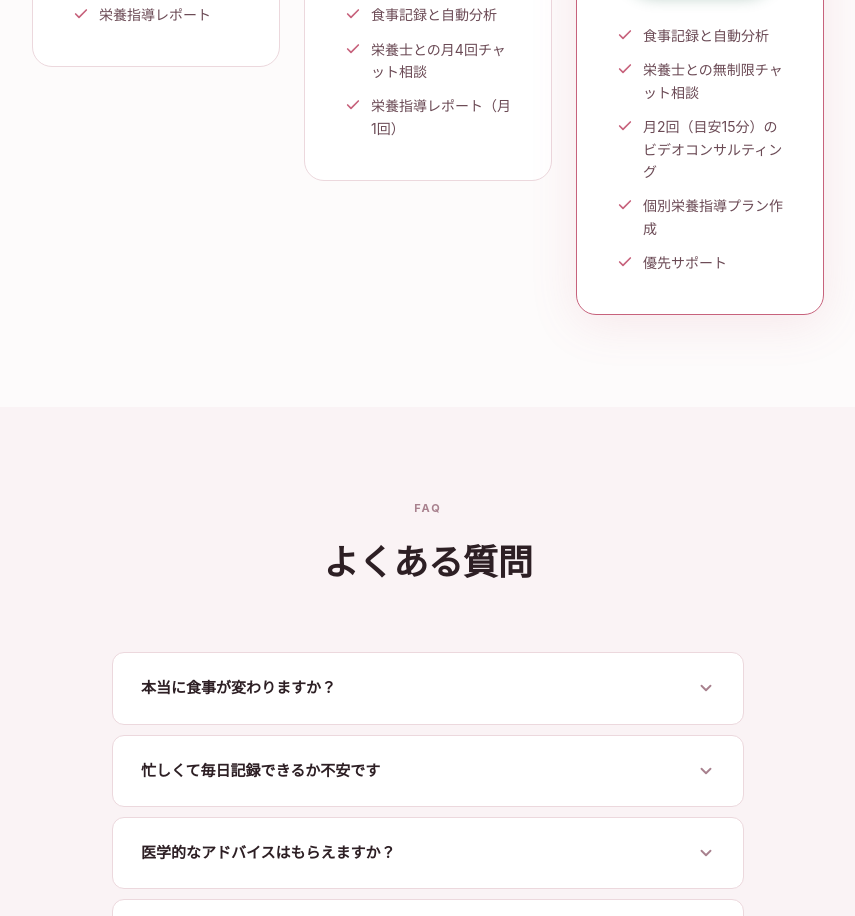
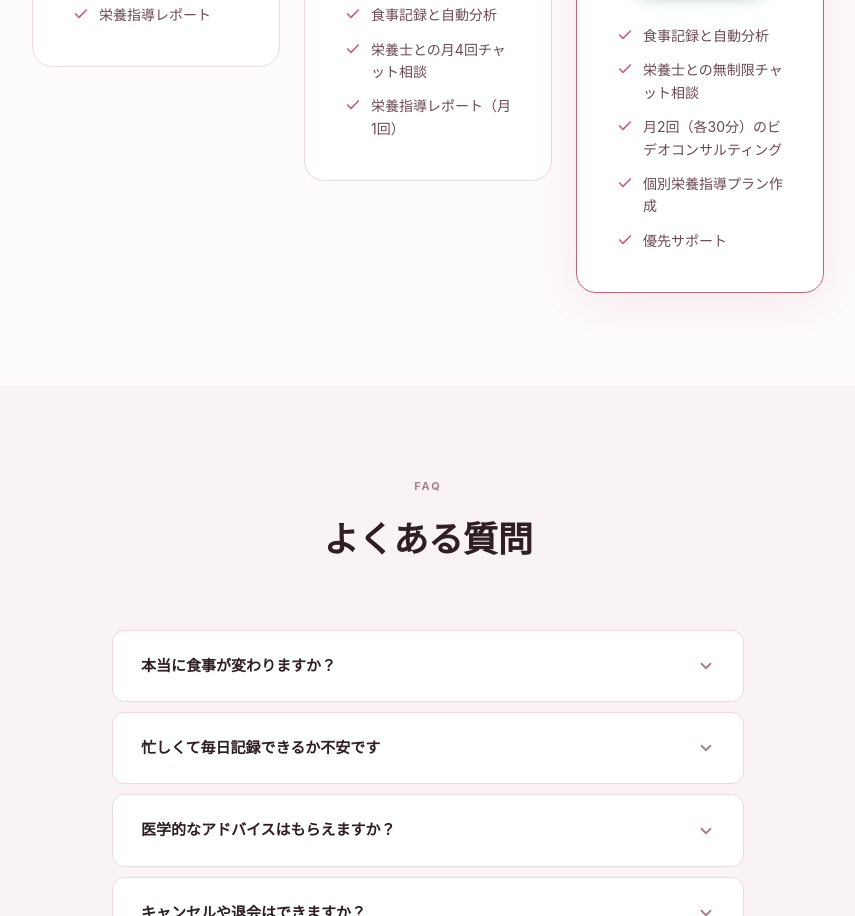
Before and after one commit to abouttheengineer/miomio-web, a plain HTML site: page index.html in a window 1280 px wide. Shown: the part 4342-5258 px from the top of the page, without its empty margins (212-1067 px from the left). Drawn offline with Linux system fonts and the light colour scheme.

Commit message:
プレミアムプランのビデオ相談を「月2回(各30分)」に修正
Co-Authored-By: Claude Sonnet 5 <noreply@anthropic.com>

```diff
--- a/index.html
+++ b/index.html
@@ -318,7 +318,7 @@
           <ul class="plan__features">
             <li><svg width="16" height="16" viewBox="0 0 24 24" fill="none" stroke="currentColor" stroke-width="2.5" stroke-linecap="round" stroke-linejoin="round" aria-hidden="true"><polyline points="20 6 9 17 4 12"/></svg>食事記録と自動分析</li>
             <li><svg width="16" height="16" viewBox="0 0 24 24" fill="none" stroke="currentColor" stroke-width="2.5" stroke-linecap="round" stroke-linejoin="round" aria-hidden="true"><polyline points="20 6 9 17 4 12"/></svg>栄養士との無制限チャット相談</li>
-            <li><svg width="16" height="16" viewBox="0 0 24 24" fill="none" stroke="currentColor" stroke-width="2.5" stroke-linecap="round" stroke-linejoin="round" aria-hidden="true"><polyline points="20 6 9 17 4 12"/></svg>月2回（目安15分）のビデオコンサルティング</li>
+            <li><svg width="16" height="16" viewBox="0 0 24 24" fill="none" stroke="currentColor" stroke-width="2.5" stroke-linecap="round" stroke-linejoin="round" aria-hidden="true"><polyline points="20 6 9 17 4 12"/></svg>月2回（各30分）のビデオコンサルティング</li>
             <li><svg width="16" height="16" viewBox="0 0 24 24" fill="none" stroke="currentColor" stroke-width="2.5" stroke-linecap="round" stroke-linejoin="round" aria-hidden="true"><polyline points="20 6 9 17 4 12"/></svg>個別栄養指導プラン作成</li>
             <li><svg width="16" height="16" viewBox="0 0 24 24" fill="none" stroke="currentColor" stroke-width="2.5" stroke-linecap="round" stroke-linejoin="round" aria-hidden="true"><polyline points="20 6 9 17 4 12"/></svg>優先サポート</li>
           </ul>
```
